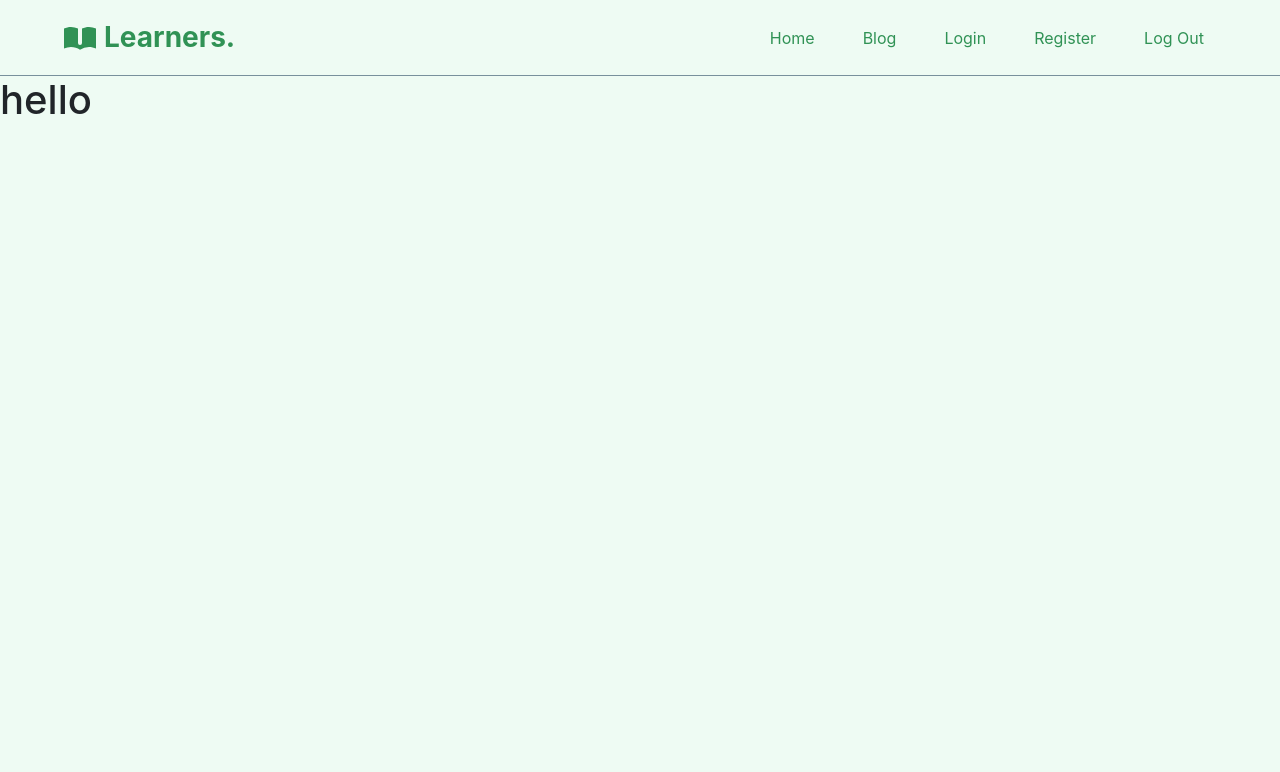
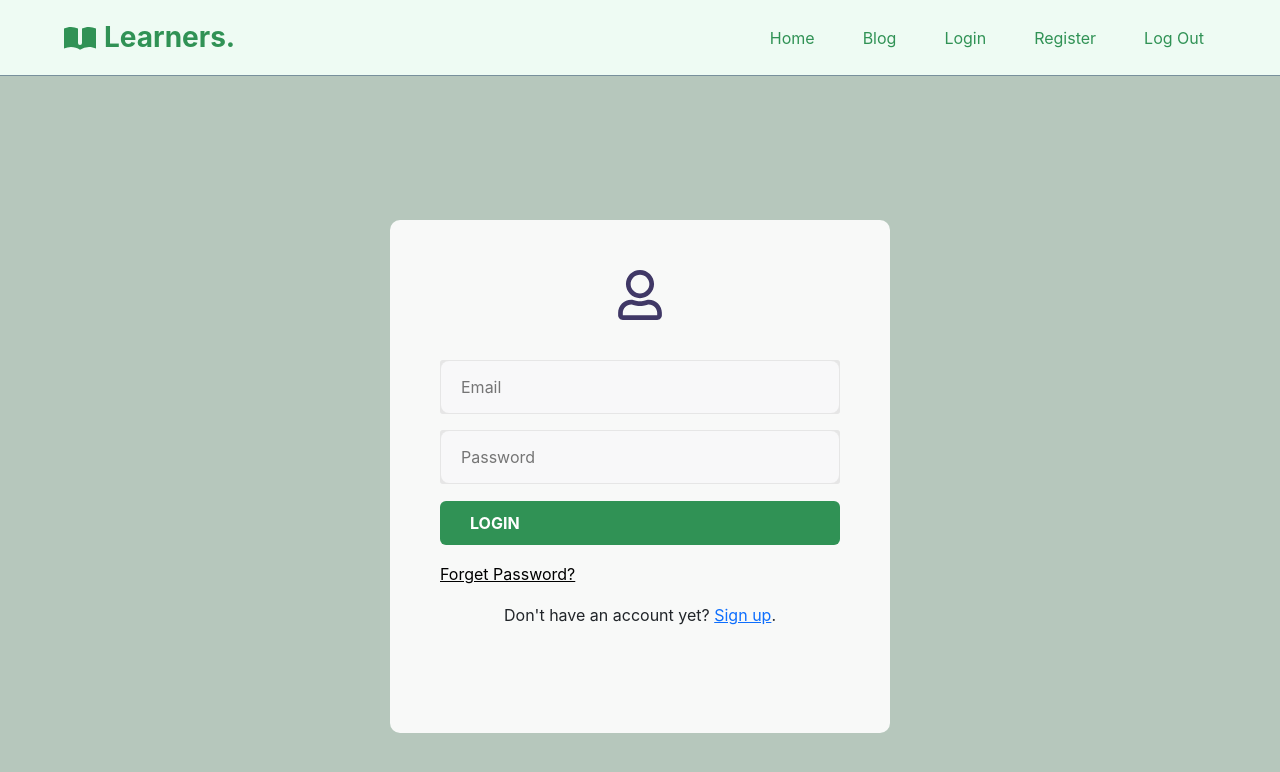
Before and after one commit to fazaly/learners-client, a React (Create React App) app: page /login in a window 1280 px wide. Shown: the top 772 px of the page. Built offline with nearby package versions, Linux system fonts and the light colour scheme; the HTML template or start-up script is replaced by a standard one.

Commit message:
login section

```diff
--- a/src/Pages/Shared/Login/Login.css
+++ b/src/Pages/Shared/Login/Login.css
@@ -0,0 +1,114 @@
+*{
+    margin:0;
+    padding:0;
+    box-sizing: border-box;
+}
+input{
+    outline:none;
+    border:none;
+}
+.container-login{
+    width:100%;
+    min-height:100vh;
+    display:flex;
+    flex-wrap: wrap;
+    justify-content: center;
+    align-items: center;
+    padding:15px;
+    background-position:center;
+    background-size: cover;
+    background-repeat: no-repeat;
+    position: relative;
+    z-index:1;
+}
+.container-login::before{
+    content:'';
+    display:block;
+    position:absolute;
+    z-index:-1;
+    width:100%;
+    height:100%;
+    top:0;
+    left:0;
+    background-color: #b6c7bc;
+}
+.wrap-login{
+    width:500px;
+    background-color: rgba(255,255,255,0.9);
+    border-radius: 10px;
+    position: relative;
+}
+.login-form{
+    width:100%;
+}
+.user{
+    font-size:50px;
+    color:#403866;
+    line-height: 1.2;
+    text-align: center;
+    width:100%;
+    display:block;
+    margin-bottom:40px;
+}
+.user:hover{
+    color:#00b665;
+}
+.wrap-input{
+    width:100%;
+    position: relative;
+    background-color: #e6e6e6;
+    border:1px solid transparent;
+    border-radius: 3px;
+}
+.input{
+    color:#403866;
+    line-height: 1.2;
+    font-size: 16px;
+    display: block;
+    width:100%;
+    background-color: #f8f8f9;
+    height:52px;
+    padding:0px 20px 0px;
+    border-radius: 8px;
+}
+.focus-input{
+    position: absolute;
+    display:block;
+    width:calc(100% + 2px);
+    height:calc(100% + 2px);
+    top:-1px;
+    left:-1px;
+    pointer-events: none;
+    border:2px solid #00b665;
+    border-radius: 8px;
+    visibility: hidden;
+    opacity: 0;
+    -webkit-transition:all 0.4s;
+    transition:all 0.4s;
+    -webkit-transform:scaleX(1.1) scaleY(1.3);
+    transform:scaleX(1.1) scaleY(1.3);
+}
+.input:focus + .focus-input{
+    visibility: visible;
+    opacity: 1;
+    -webkit-transform:scale(1);
+    transform:scale(1);
+}
+.container-login-form-btn{
+    text-transform: uppercase;
+    width:100%;
+    display:flex;
+    flex-wrap:wrap;
+}
+.p-t-50{padding-top: 50px;}
+.p-b-90{padding-bottom: 90px;}
+.p-l-50{padding-left: 50px;}
+.p-r-50{padding-right:50px;}
+.m-t-17{margin-top:17px;}
+.m-b-16{margin-bottom:16px;}
+.w-full{
+    width:100%;
+}
+.m-auto{
+    margin:auto;
+}
--- a/src/Pages/Shared/Login/Login.js
+++ b/src/Pages/Shared/Login/Login.js
@@ -6,7 +6,40 @@
 
 const Login = () => {
     return (
-        <h1>hello</h1>
+        <div className="container-login">
+            <div className="wrap-login p-t-50 p-b-90 p-l-50 p-r-50">
+                <form className="login-form flex-sb flex-w" action="" method="post">
+                    <span className="login-form-title">
+                        <FaRegUser className='user'/>
+                    </span>
+                    <div className="wrap-input m-b-16">
+                        <input className="input" type="email" name='email' placeholder="Email"/>
+                        <span className="focus-input"></span>
+                    </div>
+                    <div className="wrap-input m-b-16">
+                        <input className="input" type="password" placeholder="Password"/>
+                        <span className="focus-input"></span>
+                    </div>
+                    <div className="container-login-form-btn m-t-17">
+                        <div className="w-full text-center">
+                            <Button className='container-login-form-btn' variant="primary" type="submit">
+                                Login
+                            </Button>
+                        </div>
+                    </div>
+                    <div className="m-t-17">
+                        <Link className='text-black'>Forget Password?</Link>
+                    </div>
+                    <p className='m-t-17 text-center'>
+                        Don't have an account yet?{' '}
+                        <Link to='/register' className='hover:underline text-gray-600'>
+                            Sign up
+                        </Link>
+                    .
+                    </p>
+                </form>
+            </div>
+        </div>
     );
 };
 
```
